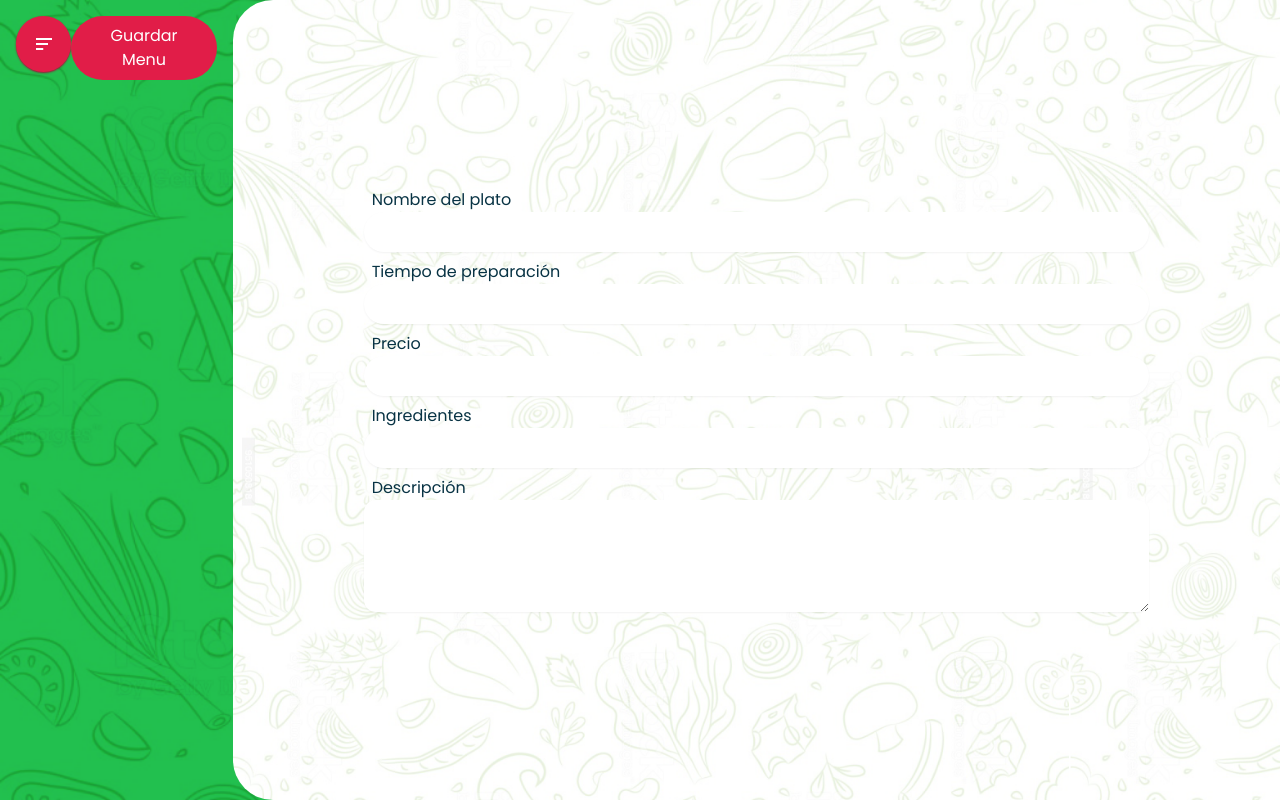
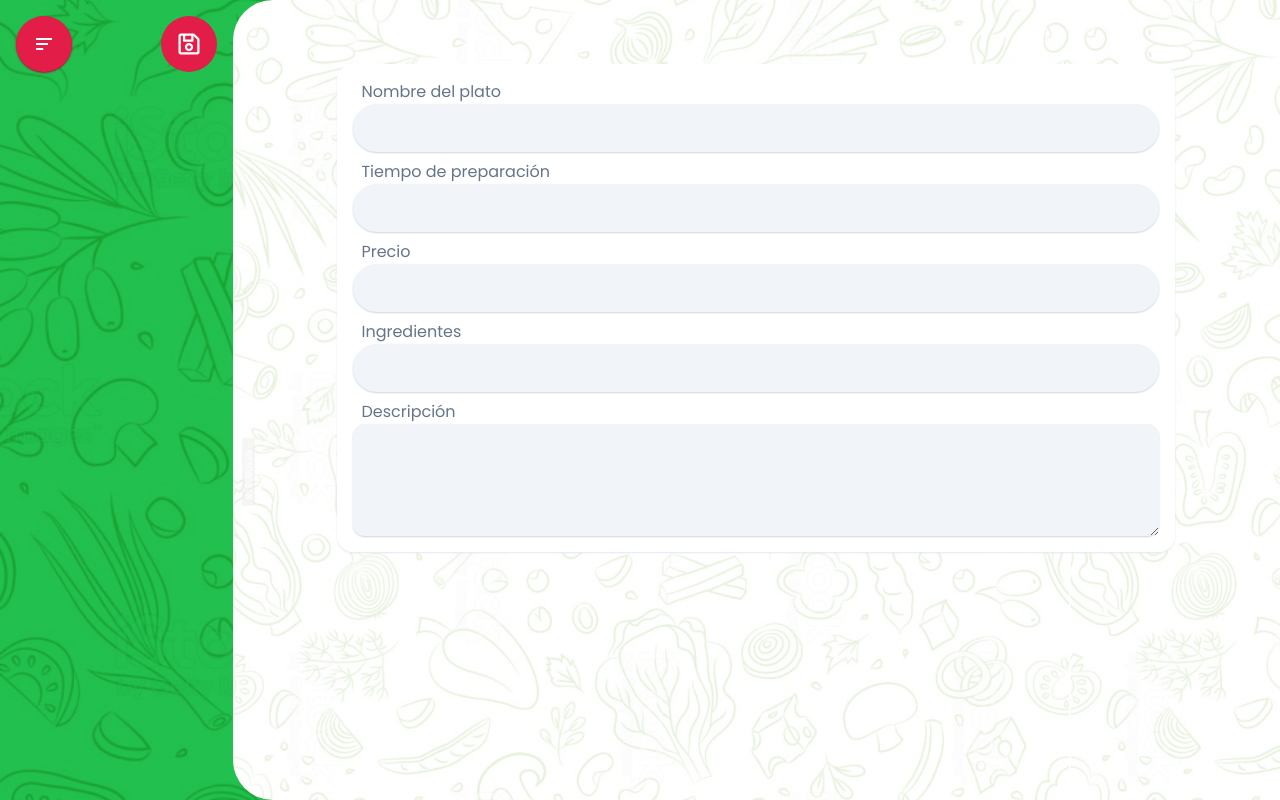
Before and after one commit to gjorwi/resto-app, a Next.js app: page /addmenu in a window 1280 px wide. Built offline with nearby package versions, Linux system fonts and the light colour scheme; a web font is replaced by a local one.

Commit message:
change buttom save

```diff
--- a/app/addmenu/page.jsx
+++ b/app/addmenu/page.jsx
@@ -3,18 +3,18 @@ import { motion } from "framer-motion";
 
 export default function Addmenu() {
   return (
-    <div className="h-full w-full flex justify-center ">
-      <form className="h-full flex flex-col justify-center gap-y-2 w-3/4">
-        <label htmlFor="nameFood" className="text-cyan-950 pl-2 -mb-2">Nombre del plato</label>
-        <motion.input whileTap={{scale:1.2}} type="text" className="p-2 rounded-full outline-none shadow-sm  " name="nameFood"/>
-        <label htmlFor="timeFood" className="text-cyan-950 pl-2 -mb-2">Tiempo de preparación</label>
-        <motion.input whileTap={{scale:1.2}} type="text" className="p-2 rounded-full outline-none shadow-sm " name="nameFood"/>
-        <label htmlFor="PriceFood" className="text-cyan-950 pl-2 -mb-2">Precio</label>
-        <motion.input whileTap={{scale:1.2}} type="text" className="p-2 rounded-full outline-none shadow-sm " name="nameFood"/>
-        <label htmlFor="ingredFood" className="text-cyan-950 pl-2 -mb-2">Ingredientes</label>
-        <motion.input whileTap={{scale:1.2}} type="text" className="p-2 rounded-full outline-none shadow-sm " name="nameFood"/>
-        <label htmlFor="descFood" className="text-cyan-950 pl-2 -mb-2">Descripción</label>
-        <motion.textarea rows={'4'} whileTap={{scale:1.2}} type="text" className="p-2 rounded-xl outline-none shadow-sm " name="nameFood"></motion.textarea>
+    <div className="h-full w-full flex justify-center items-start ">
+      <form className="flex flex-col justify-center gap-y-2 w-4/5 rounded-2xl bg-white shadow-sm shadow-slate-200 mt-16 p-4">
+        <label htmlFor="nameFood" className="text-slate-500 pl-2 -mb-2">Nombre del plato</label>
+        <motion.input whileTap={{scale:1.2}} type="text" className="p-3 rounded-full outline-none shadow-sm shadow-slate-300  bg-slate-100 " name="nameFood"/>
+        <label htmlFor="timeFood" className="text-slate-500 pl-2 -mb-2">Tiempo de preparación</label>
+        <motion.input whileTap={{scale:1.2}} type="text" className="p-3 rounded-full outline-none shadow-sm shadow-slate-300  bg-slate-100" name="nameFood"/>
+        <label htmlFor="PriceFood" className="text-slate-500 pl-2 -mb-2">Precio</label>
+        <motion.input whileTap={{scale:1.2}} type="text" className="p-3 rounded-full outline-none shadow-sm shadow-slate-300  bg-slate-100" name="nameFood"/>
+        <label htmlFor="ingredFood" className="text-slate-500 pl-2 -mb-2">Ingredientes</label>
+        <motion.input whileTap={{scale:1.2}} type="text" className="p-3 rounded-full outline-none shadow-sm shadow-slate-300  bg-slate-100" name="nameFood"/>
+        <label htmlFor="descFood" className="text-slate-500 pl-2 -mb-2">Descripción</label>
+        <motion.textarea rows={'4'} whileTap={{scale:1.2}} type="text" className="p-2 rounded-xl outline-none shadow-sm shadow-slate-300  bg-slate-100" name="nameFood"></motion.textarea>
       </form>
     </div>
   );
--- a/components/nav.jsx
+++ b/components/nav.jsx
@@ -1,6 +1,7 @@
 'use client'
 import { motion,AnimatePresence } from "framer-motion"
 import {BiMenuAltLeft} from 'react-icons/bi'
+import {FaRegSave} from 'react-icons/fa'
 import {CgSearch} from 'react-icons/cg'
 import { useState } from 'react';
 import NavMovil from './navMovil';
@@ -29,7 +30,9 @@ export default function Nav ({isTransform,isSave}) {
           </div>
           {isSave&&
             <div >
-              <button onClick={()=>{}} className="py-2 rounded-full px-4 bg-rose-600 text-white">Guardar Menu</button>
+              <button onClick={()=>{}} className="p-4 rounded-full bg-rose-600 text-white">
+                <FaRegSave className="text-2xl "/>
+              </button>
             </div>
           }
         </nav>
```
